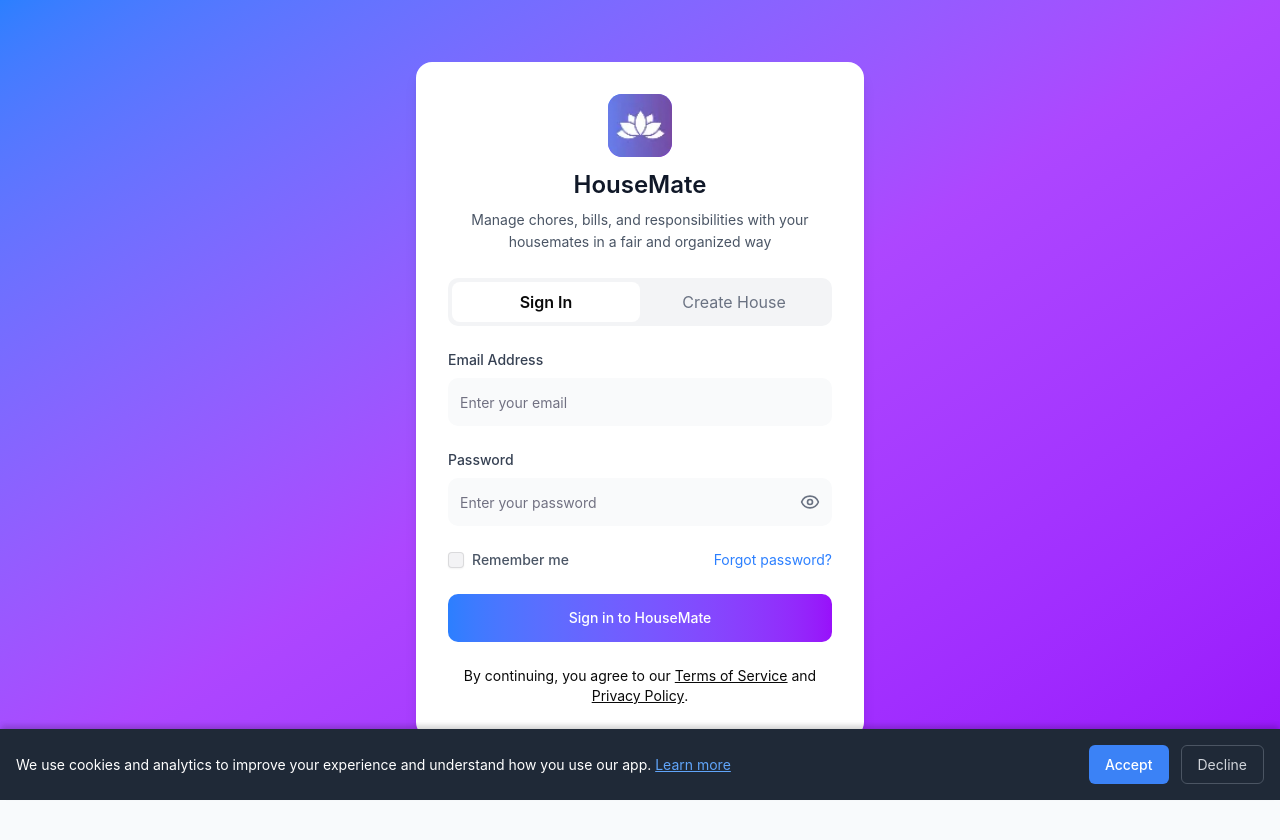
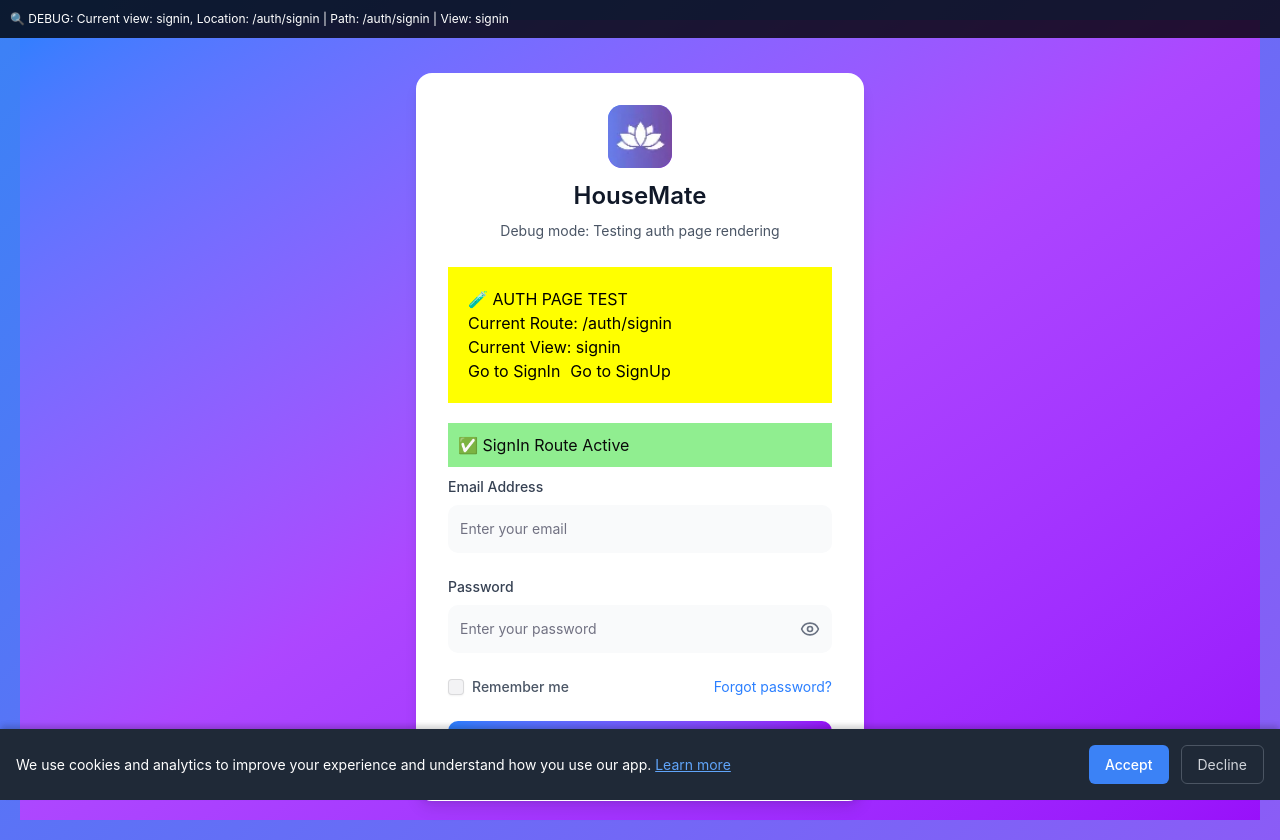
Before and after one commit to Dhiali/housemate, a React (Vite) app in the folder frontend/: page / in a window 1280 px wide. Both pictures are taken after a click on the button "Sign In". Before the commit the page ends 800 px from the top, so only its background shows below. Built offline with nearby package versions, Linux system fonts and the light colour scheme.

Commit message:
debug test

```diff
--- a/frontend/src/App.jsx
+++ b/frontend/src/App.jsx
@@ -17,7 +17,7 @@ import { UserProvider } from './UserContext.jsx';
 
 // Lazy load components
 const LandingPage = lazy(() => import('./components/LandingPage.jsx'));
-const AuthApp = lazy(() => import('./Auth/src/App.jsx'));
+const AuthApp = lazy(() => import('./Auth/src/App-debug.jsx'));
 const DashboardApp = lazy(() => import('./dashboard/src/App.jsx'));
 
 function App() {
--- /dev/null
+++ b/frontend/src/Auth/src/App-debug.jsx
@@ -0,0 +1,171 @@
+import { useState, useEffect, lazy, Suspense } from "react";
+import { Routes, Route, Navigate, useNavigate, useLocation } from "react-router-dom";
+import { register } from "../../apiHelpers";
+import { AuthCard } from "./components/AuthCard.jsx";
+import { SignInForm } from "./components/SignInForm.jsx";
+import { SignUpForm } from "./components/SignUpForm.jsx";
+import { CreateHouseForm } from "./components/CreateHouseForm.jsx";
+import { ForgotPasswordForm } from "./components/ForgotPasswordForm.jsx";
+import { addUser, addHouse, updateUser } from "../../apiHelpers";
+import { useSEO, SEO_CONFIG } from '../../hooks/useSEO.js';
+import { trackAuth, trackHousehold, trackPageView } from '../../utils/analytics.js';
+import './index.css';
+
+// Lazy load the Dashboard application
+const DashboardApp = lazy(() => import('../../dashboard/src/App.jsx'));
+
+export default function App() {
+  const navigate = useNavigate();
+  const location = useLocation();
+  const [pendingUser, setPendingUser] = useState(null);
+  const [showDashboard, setShowDashboard] = useState(false);
+  const [showCreateHouseForm, setShowCreateHouseForm] = useState(false);
+  const [authToken, setAuthToken] = useState(null);
+  const [authUser, setAuthUser] = useState(null);
+  const [debugInfo, setDebugInfo] = useState('App initialized');
+
+  // Get current view from URL path
+  const getCurrentView = () => {
+    const path = location.pathname.split('/').pop();
+    return path || 'signin';
+  };
+
+  const currentView = getCurrentView();
+
+  // Debug logging
+  useEffect(() => {
+    setDebugInfo(`Current view: ${currentView}, Location: ${location.pathname}`);
+    console.log('Auth App Debug:', {
+      currentView,
+      pathname: location.pathname,
+      showDashboard,
+      authToken: !!authToken,
+      authUser: !!authUser
+    });
+  }, [currentView, location.pathname, showDashboard, authToken, authUser]);
+
+  // On app load, check localStorage for token/user
+  useEffect(() => {
+    const token = localStorage.getItem("authToken");
+    const user = localStorage.getItem("authUser");
+    if (token && user) {
+      setAuthToken(token);
+      setAuthUser(JSON.parse(user));
+      setShowDashboard(true);
+    }
+  }, []);
+
+  // SEO and analytics would go here...
+
+  // If authenticated, show dashboard
+  if (showDashboard && authToken && authUser) {
+    return (
+      <Suspense fallback={
+        <div className="min-h-screen bg-gray-50 flex items-center justify-center">
+          <div className="text-center">
+            <div className="animate-spin rounded-full h-16 w-16 border-b-2 border-purple-600 mx-auto mb-4"></div>
+            <p className="text-gray-600 text-lg">Loading Dashboard...</p>
+          </div>
+        </div>
+      }>
+        <DashboardApp user={authUser} token={authToken} />
+      </Suspense>
+    );
+  }
+
+  // Debug render for testing
+  return (
+    <div style={{ minHeight: '100vh', background: 'linear-gradient(135deg, #3b82f6, #8b5cf6)', padding: '20px' }}>
+      {/* Debug info bar */}
+      <div style={{
+        position: 'fixed',
+        top: 0,
+        left: 0,
+        right: 0,
+        background: 'rgba(0,0,0,0.8)',
+        color: 'white',
+        padding: '10px',
+        fontSize: '12px',
+        zIndex: 1000
+      }}>
+        🔍 DEBUG: {debugInfo} | Path: {location.pathname} | View: {currentView}
+      </div>
+
+      <main style={{ paddingTop: '50px' }} className="min-h-screen bg-gradient-to-br from-blue-500 via-purple-500 to-purple-600 flex items-center justify-center p-4">
+        <section className="w-full max-w-md">
+          <AuthCard description="Debug mode: Testing auth page rendering">
+
+            {/* Visible test content */}
+            <div style={{ padding: '20px', background: 'yellow', marginBottom: '20px', color: 'black' }}>
+              <h2>🧪 AUTH PAGE TEST</h2>
+              <p>Current Route: {location.pathname}</p>
+              <p>Current View: {currentView}</p>
+              <button onClick={() => navigate('/auth/signin')} style={{ marginRight: '10px' }}>Go to SignIn</button>
+              <button onClick={() => navigate('/auth/signup')}>Go to SignUp</button>
+            </div>
+
+            <Routes>
+              <Route
+                path="/signin"
+                element={
+                  <div>
+                    <div style={{ background: 'lightgreen', padding: '10px', marginBottom: '10px' }}>
+                      ✅ SignIn Route Active
+                    </div>
+                    <SignInForm
+                      onForgotPassword={() => navigate('/auth/forgot-password')}
+                      onCreateHouse={() => navigate('/auth/signup')}
+                      onSignInSuccess={(token, user) => {
+                        setAuthToken(token);
+                        setAuthUser(user);
+                        localStorage.setItem("authToken", token);
+                        localStorage.setItem("authUser", JSON.stringify(user));
+                        setShowDashboard(true);
+                      }}
+                    />
+                  </div>
+                }
+              />
+              <Route
+                path="/signup"
+                element={
+                  <div>
+                    <div style={{ background: 'lightblue', padding: '10px', marginBottom: '10px' }}>
+                      ✅ SignUp Route Active
+                    </div>
+                    <SignUpForm onCreateHouseMateAccount={() => {}} />
+                  </div>
+                }
+              />
+              <Route
+                path="/create-house"
+                element={
+                  <div>
+                    <div style={{ background: 'lightcoral', padding: '10px', marginBottom: '10px' }}>
+                      ✅ Create House Route Active
+                    </div>
+                    <CreateHouseForm onCreateHouse={() => {}} />
+                  </div>
+                }
+              />
+              <Route
+                path="/forgot-password"
+                element={
+                  <div>
+                    <div style={{ background: 'lightyellow', padding: '10px', marginBottom: '10px' }}>
+                      ✅ Forgot Password Route Active
+                    </div>
+                    <ForgotPasswordForm onBack={() => navigate('/auth/signin')} />
+                  </div>
+                }
+              />
+              <Route path="/" element={<Navigate to="/auth/signin" replace />} />
+              <Route path="*" element={<Navigate to="/auth/signin" replace />} />
+            </Routes>
+
+          </AuthCard>
+        </section>
+      </main>
+    </div>
+  );
+}
```
